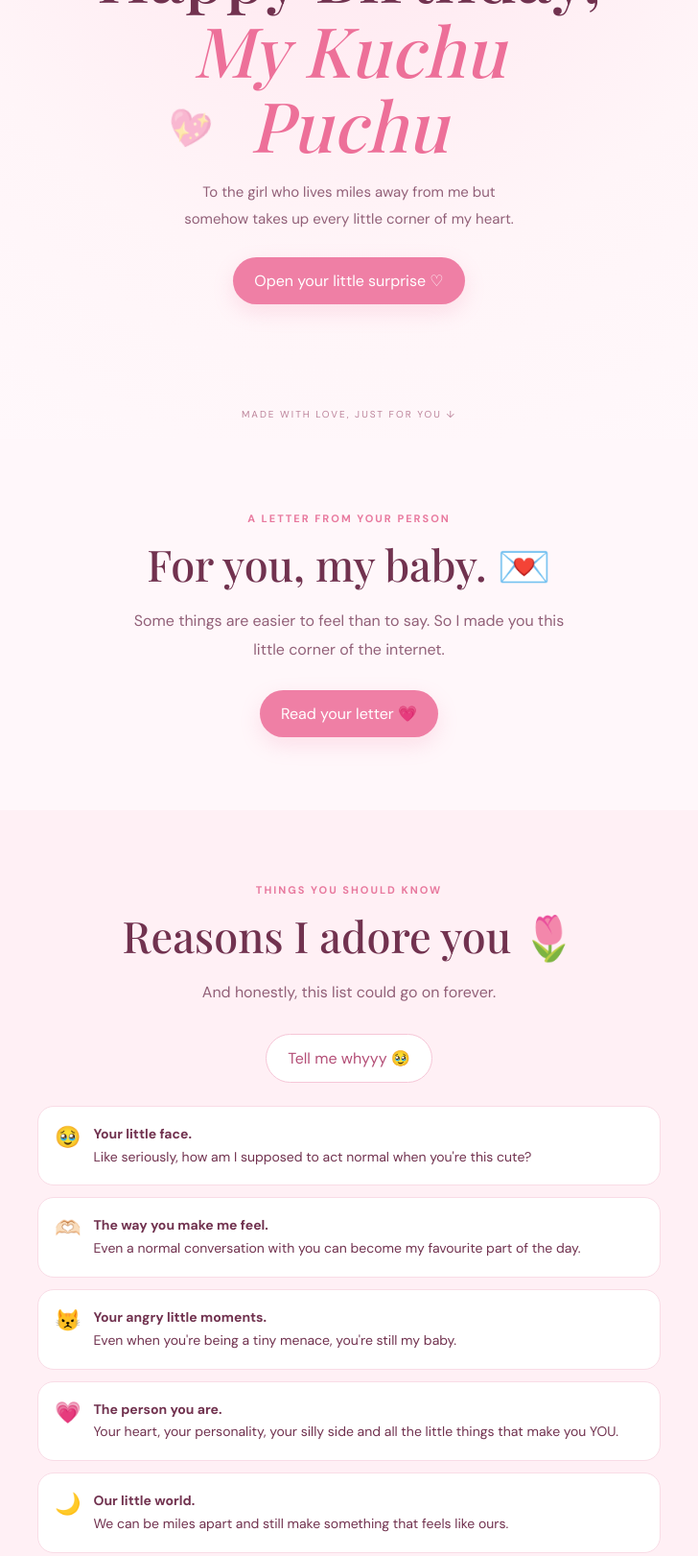
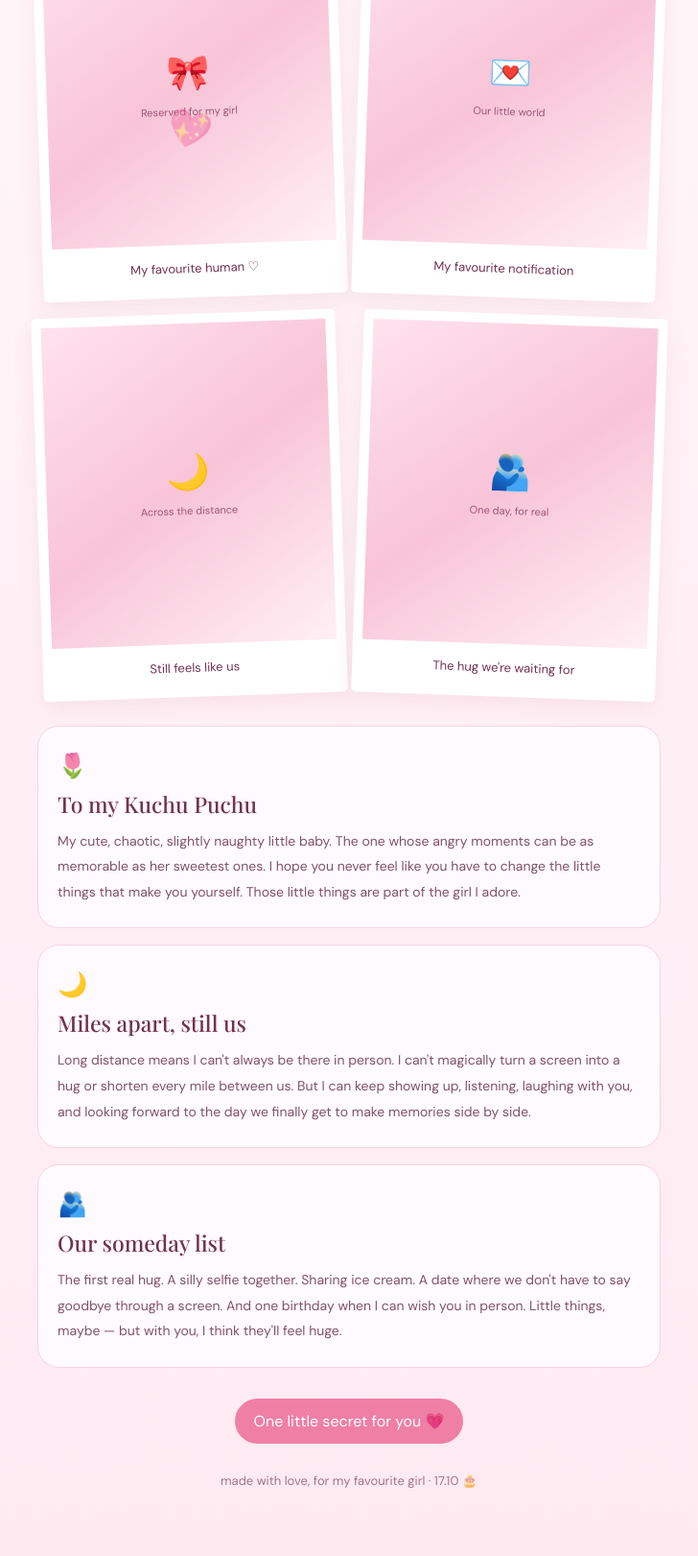
Before and after one commit to Kuchu1710/for-my-kuchupuchu, a plain HTML site: page index.html in a window 1280 px wide. Shown: the part 343-1964 px from the top of the page at 96% size, without its empty margins (276-1004 px from the left). Drawn offline with nearby package versions, Linux system fonts and the light colour scheme; a web font is replaced by a local one.

Commit message:
Update index.html

```diff
--- a/index.html
+++ b/index.html
@@ -1,3 +1,160 @@
+
+<!-- OUR LITTLE LOVE SCRAPBOOK -->
+<style>
+.scrapbook {
+  padding: 70px 20px;
+  background: linear-gradient(180deg,#fff7fa,#ffeaf2);
+  color: #71324f;
+  font-family: 'DM Sans',sans-serif;
+}
+.scrap-inner { max-width: 650px; margin: auto; text-align: center; }
+.scrap-label {
+  font-size: 11px; letter-spacing: 2px;
+  color: #e8799e; text-transform: uppercase;
+}
+.scrap-title {
+  font-family: 'Playfair Display',Georgia,serif;
+  font-size: clamp(32px,8vw,44px);
+  font-weight: 500; line-height: 1.2;
+  margin: 14px 0;
+}
+.scrap-desc { color: #926078; line-height: 1.8; }
+.polaroid-grid {
+  display: grid; grid-template-columns: 1fr 1fr;
+  gap: 17px; margin: 30px 0;
+}
+.polaroid {
+  padding: 10px 10px 18px;
+  background: white; border-radius: 5px;
+  box-shadow: 0 7px 22px #a74d6b18;
+  transform: rotate(-2deg);
+}
+.polaroid:nth-child(even) { transform: rotate(2deg); }
+.photo-placeholder {
+  aspect-ratio: 4/4.5;
+  background: linear-gradient(145deg,#ffe2ed,#f8c4d7,#fff0f5);
+  display: flex; flex-direction: column;
+  align-items: center; justify-content: center;
+  gap: 10px; font-size: 36px;
+}
+.photo-placeholder small {
+  font-size: 11px; color: #9c5575;
+}
+.polaroid p { font-size: 13px; margin: 13px 0 0; }
+.memory-card {
+  background: #fffafd; border: 1px solid #f8d4e0;
+  border-radius: 22px; padding: 24px 20px;
+  margin: 17px 0; text-align: left;
+}
+.memory-card h3 {
+  font-family: 'Playfair Display',Georgia,serif;
+  font-size: 23px; margin: 0 0 10px;
+}
+.memory-card p { font-size: 14px; line-height: 1.9; color: #80536a; margin: 0; }
+.scrap-heart { font-size: 25px; margin-bottom: 8px; }
+.scrap-button {
+  border: 0; border-radius: 30px; padding: 13px 20px;
+  background: #ef7fa5; color: white; margin-top: 15px;
+}
+.scrap-hidden { display: none; }
+.scrap-hidden.open { display: block; }
+.scrap-end { padding-top: 30px; font-size: 13px; color: #a07589; }
+@media(max-width:360px) {
+  .polaroid-grid { gap: 10px; }
+  .polaroid { padding: 7px 7px 13px; }
+}
+</style>
+
+<section class="scrapbook" id="our-scrapbook">
+  <div class="scrap-inner">
+    <div class="scrap-label">A tiny corner of our universe</div>
+    <h2 class="scrap-title">Our Little Memory Lane ♡</h2>
+    <p class="scrap-desc">
+      Not every beautiful love story fits inside a photo album.
+      Some live in conversations, silly moments, and the dreams
+      two people keep making together.
+    </p>
+
+    <div class="polaroid-grid">
+      <div class="polaroid">
+        <div class="photo-placeholder">🎀<small>Reserved for my girl</small></div>
+        <p>My favourite human ♡</p>
+      </div>
+      <div class="polaroid">
+        <div class="photo-placeholder">💌<small>Our little world</small></div>
+        <p>My favourite notification</p>
+      </div>
+      <div class="polaroid">
+        <div class="photo-placeholder">🌙<small>Across the distance</small></div>
+        <p>Still feels like us</p>
+      </div>
+      <div class="polaroid">
+        <div class="photo-placeholder">🫂<small>One day, for real</small></div>
+        <p>The hug we're waiting for</p>
+      </div>
+    </div>
+
+    <div class="memory-card">
+      <div class="scrap-heart">🌷</div>
+      <h3>To my Kuchu Puchu</h3>
+      <p>
+        My cute, chaotic, slightly naughty little baby.
+        The one whose angry moments can be as memorable as
+        her sweetest ones. I hope you never feel like you have
+        to change the little things that make you yourself.
+        Those little things are part of the girl I adore.
+      </p>
+    </div>
+
+    <div class="memory-card">
+      <div class="scrap-heart">🌙</div>
+      <h3>Miles apart, still us</h3>
+      <p>
+        Long distance means I can't always be there in person.
+        I can't magically turn a screen into a hug or shorten
+        every mile between us. But I can keep showing up,
+        listening, laughing with you, and looking forward to
+        the day we finally get to make memories side by side.
+      </p>
+    </div>
+
+    <div class="memory-card">
+      <div class="scrap-heart">🫂</div>
+      <h3>Our someday list</h3>
+      <p>
+        The first real hug. A silly selfie together.
+        Sharing ice cream. A date where we don't have to say
+        goodbye through a screen. And one birthday when I can
+        wish you in person. Little things, maybe — but with you,
+        I think they'll feel huge.
+      </p>
+    </div>
+
+    <button class="scrap-button" onclick="
+      document.getElementById('secretScrap').classList.toggle('open');
+      this.textContent = document.getElementById('secretScrap').classList.contains('open') ? 'Close my little secret ♡' : 'One little secret for you 💗';
+    ">One little secret for you 💗</button>
+
+    <div class="memory-card scrap-hidden" id="secretScrap">
+      <div class="scrap-heart">💗</div>
+      <h3>Between you and me...</h3>
+      <p>
+        If I could give you one thing today, it would be the
+        chance to see yourself through my eyes for a moment.
+        Maybe then you'd understand why your birthday matters
+        so much to me. I'm really glad you exist, Kuchu Puchu.
+        Happy birthday, baby. ♡
+      </p>
+    </div>
+
+    <div class="scrap-end">
+      made with love, for my favourite girl · 17.10 🎂
+    </div>
+  </div>
+</section>
+<!-- END OUR LITTLE LOVE SCRAPBOOK -->
+</body>
+</html>
 
 <!DOCTYPE html>
 <html lang="en">
```
